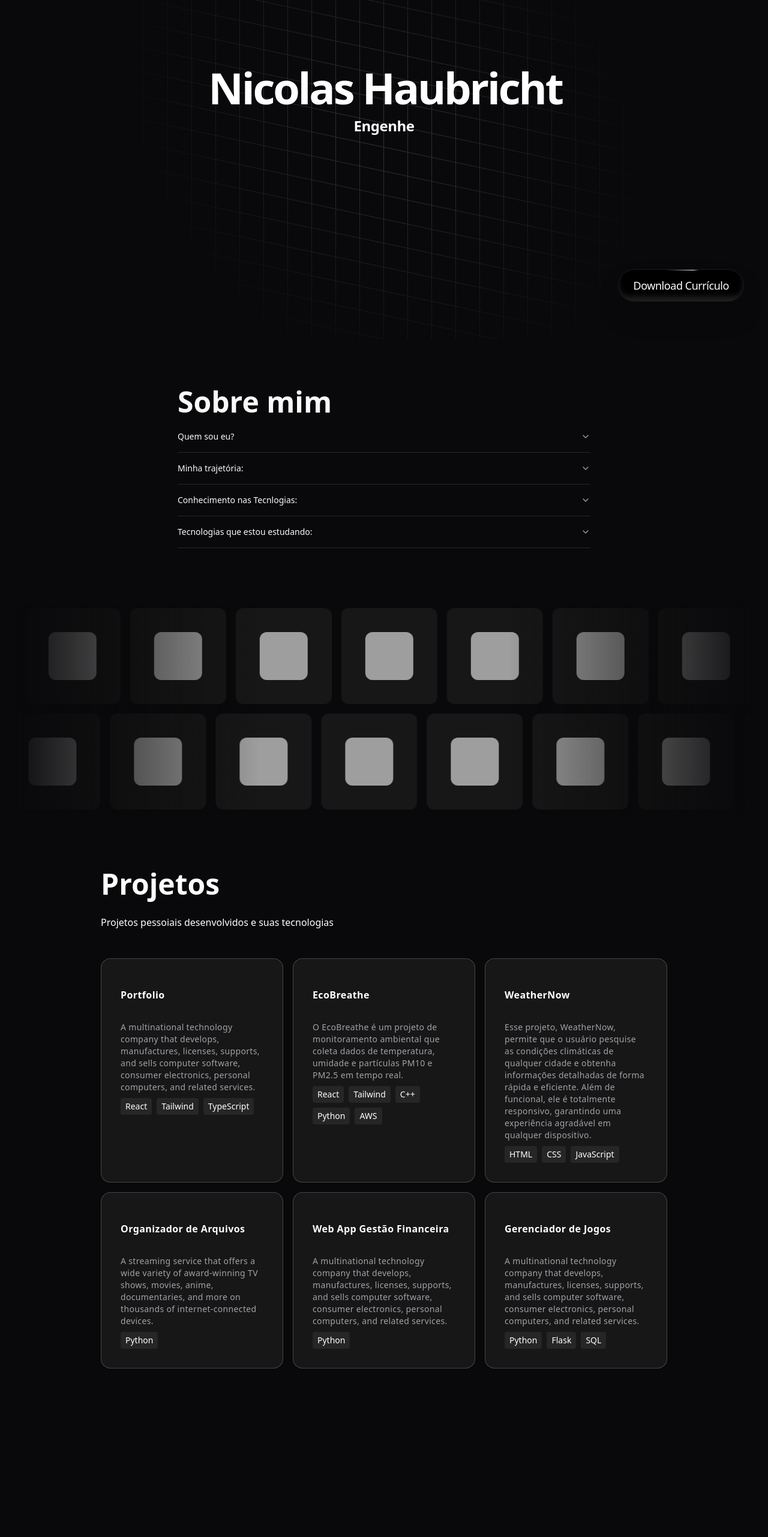
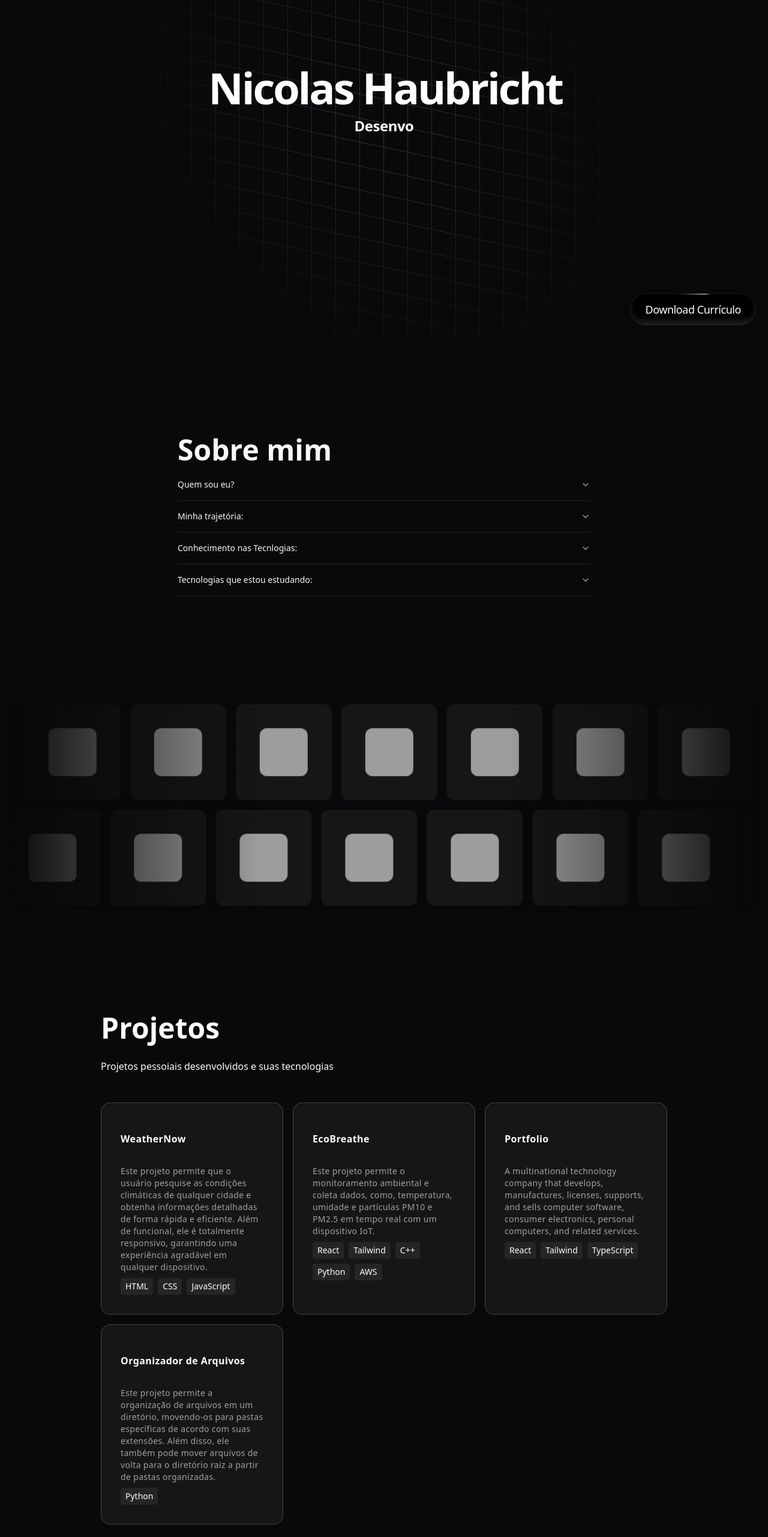
Before and after one commit to NicolasHaubricht/Portfolio, a React (Vite) app: page / in a window 1280 px wide. Shown: the part 234-2797 px from the top of the page at 60% size. Before the commit the page ends 2564 px from the top, so only its background shows below. Built offline with nearby package versions, Linux system fonts and the light colour scheme; grey boxes are pictures that could not be loaded.

Commit message:
Corrigindo e melhorando varias rotas

```diff
--- a/src/components/BemVindo/BemVindo.tsx
+++ b/src/components/BemVindo/BemVindo.tsx
@@ -17,7 +17,7 @@ const BemVindo = () => {
                 {/* Cargo */}
                 <TypingAnimation
                     className="text-2xl font-bold text-black dark:text-white"
-                    text="Engenheiro de Software"
+                    text="Desenvolvedor FullStack"
                 />
             </div>
             {/* Background */}
--- a/src/components/CardProjetos/CardProjetos.tsx
+++ b/src/components/CardProjetos/CardProjetos.tsx
@@ -11,6 +11,18 @@ export default function CardProjetos() {
 }
 export const projetos = [
     {
+        title: "WeatherNow",
+        description:"Este projeto permite que o usuário pesquise as condições climáticas de qualquer cidade e obtenha informações detalhadas de forma rápida e eficiente. Além de funcional, ele é totalmente responsivo, garantindo uma experiência agradável em qualquer dispositivo.",
+        link: "/projetos/weather-now",
+        tecnologias: ["HTML", "CSS", "JavaScript"],
+    },
+    {
+        title: "EcoBreathe",
+        description: "Este projeto permite o monitoramento ambiental e coleta dados, como, temperatura, umidade e partículas PM10 e PM2.5 em tempo real com um dispositivo IoT.",
+        link: "/projetos/ecobreathe",
+        tecnologias: ["React", "Tailwind", "C++", "Python", "AWS"],
+    },
+    {
         title: "Portfolio",
         description:
             "A multinational technology company that develops, manufactures, licenses, supports, and sells computer software, consumer electronics, personal computers, and related services.",
@@ -18,36 +30,9 @@ export const projetos = [
         tecnologias: ["React", "Tailwind", "TypeScript"],
     },
     {
-        title: "EcoBreathe",
-        description: "O EcoBreathe é um projeto de monitoramento ambiental que coleta dados de temperatura, umidade e partículas PM10 e PM2.5 em tempo real.",
-        link: "/projetos/ecobreathe",
-        tecnologias: ["React", "Tailwind", "C++", "Python", "AWS"],
-    },
-    {
-        title: "WeatherNow",
-        description:"Esse projeto, WeatherNow, permite que o usuário pesquise as condições climáticas de qualquer cidade e obtenha informações detalhadas de forma rápida e eficiente. Além de funcional, ele é totalmente responsivo, garantindo uma experiência agradável em qualquer dispositivo.",
-        link: "/projetos/weather-now",
-        tecnologias: ["HTML", "CSS", "JavaScript"],
-    },
-    {
         title: "Organizador de Arquivos",
-        description:"A streaming service that offers a wide variety of award-winning TV shows, movies, anime, documentaries, and more on thousands of internet-connected devices.",
+        description:"Este projeto permite a organização de arquivos em um diretório, movendo-os para pastas específicas de acordo com suas extensões. Além disso, ele também pode mover arquivos de volta para o diretório raiz a partir de pastas organizadas.",
         link: "/projetos/organizador-de-arquivos",
         tecnologias: ["Python"],
     },
-    {
-        title: "Web App Gestão Financeira",
-        description:
-            "A multinational technology company that develops, manufactures, licenses, supports, and sells computer software, consumer electronics, personal computers, and related services.",
-        link: "/projetos/web-app-gestão-financeira",
-        tecnologias: ["Python"],
-    },
-    {
-        title: "Gerenciador de Jogos",
-        description:
-            "A multinational technology company that develops, manufactures, licenses, supports, and sells computer software, consumer electronics, personal computers, and related services.",
-        link: "/projetos/gerenciador-de-jogos",
-        tecnologias: ["Python", "Flask", "SQL"],
-    },
-
 ];
--- a/src/components/SobreMim/SobreMim.tsx
+++ b/src/components/SobreMim/SobreMim.tsx
@@ -18,8 +18,7 @@ const SobreMim = () => {
                         <AccordionItem value="item-2">
                             <AccordionTrigger>Minha trajetória:</AccordionTrigger>
                             <AccordionContent>
-                                Yes. It comes with default styles that matches the other
-                                components&apos; aesthetic.
+                                Prazer, sou Nicolas! Atualmente, curso Engenharia de Software na FIAP, onde estou no terceiro semestre. Minha paixão por tecnologia começou em 2016, quando iniciei meus estudos individuais por Design Gráfico. Em 2024, decidi ampliar meu conhecimento e comecei minha graduação em Engenharia de Software, com o objetivo de me aprofundar em áreas mais técnicas e complexas do desenvolvimento de software. Estou sempre em busca de oportunidades que me desafiem e me permitam crescer tanto pessoal quanto profissionalmente.
                             </AccordionContent>
                         </AccordionItem>
                         <AccordionItem value="item-3">
@@ -30,8 +29,6 @@ const SobreMim = () => {
                                     <ul>CSS</ul>
                                     <ul>JavaScript</ul>
                                     <ul>React Vite</ul>
-                                    <ul>Styled Components</ul>
-                                    <ul>Tailwind</ul>
                                 </div>
                                 <div>
                                     <ul>Git</ul>
@@ -43,13 +40,17 @@ const SobreMim = () => {
                         </AccordionItem>
                         <AccordionItem value="item-4">
                             <AccordionTrigger>Tecnologias que estou estudando:</AccordionTrigger>
-                            <AccordionContent>
+                            <AccordionContent className="flex gap-10">
+                                <div>
                                     <ul>Next</ul>
                                     <ul>Flask</ul>
                                     <ul>Node</ul>
+                                </div>
+                                <div>
                                     <ul>SQL</ul>
                                     <ul>TypeScript</ul>
                                     <ul>AWS</ul>
+                                </div>
                             </AccordionContent>
                         </AccordionItem>
                     </Accordion>
--- a/src/components/Tecnologias/Tecnologias.tsx
+++ b/src/components/Tecnologias/Tecnologias.tsx
@@ -23,7 +23,7 @@ const secondRow = imageUrls.slice(imageUrls.length / 2);
 
 const ImageCard = ({ src }: { src: string }) => {
     return (
-        <div className={cn("relative w-20 h-20 lg:w-40 lg:h-40 cursor-pointer overflow-hidden rounded-xl p-2 lg:p-10 bg-neutral-100 dark:bg-neutral-900")}>
+        <div className={cn("relative w-32 h-32 lg:w-40 lg:h-40 cursor-pointer overflow-hidden rounded-xl p-5 lg:p-10 bg-neutral-100 dark:bg-neutral-900")}>
             <img
                 src={src}
                 alt="Tecnologia"
--- a/src/components/ui/card-hover-effect.tsx
+++ b/src/components/ui/card-hover-effect.tsx
@@ -36,7 +36,7 @@ export const ComponentCard = ({
                     <AnimatePresence>
                         {hoveredIndex === idx && (
                             <motion.span
-                                className="absolute inset-0 h-full w-full bg-neutral-950 dark:bg-neutral-50 block rounded-3xl"
+                                className="absolute inset-0 h-full w-full bg-neutral-700 dark:bg-neutral-50 block rounded-3xl"
                                 layoutId="hoverBackground"
                                 initial={{ opacity: 0 }}
                                 animate={{
@@ -71,7 +71,7 @@ export const Card = ({
     return (
         <div
             className={cn(
-                "rounded-2xl h-full w-full p-4 overflow-hidden bg-neutral-900 border border-black dark:border-white/[0.2] group-hover:border-slate-100/[0.6] relative z-20 transition-all duration-300 ease-in-out",
+                "rounded-2xl h-full w-full p-4 overflow-hidden bg-neutral-200 dark:bg-neutral-900 border border-black dark:border-white/[0.2] group-hover:border-slate-100/[0.6] relative z-20 transition-all duration-300 ease-in-out",
                 className
             )}
         >
@@ -89,7 +89,7 @@ export const CardTitle = ({
     children: React.ReactNode;
 }) => {
     return (
-        <h4 className={cn("text-white font-bold tracking-wide mt-4", className)}>
+        <h4 className={cn("text-black dark:text-white font-bold tracking-wide mt-4", className)}>
             {children}
         </h4>
     );
@@ -104,7 +104,7 @@ export const CardDescription = ({
     return (
         <p
             className={cn(
-                "mt-8 text-zinc-400 tracking-wide leading-relaxed text-sm",
+                "mt-8 text-zinc-700 dark:text-zinc-400 tracking-wide leading-relaxed text-sm",
                 className
             )}
         >
@@ -124,7 +124,7 @@ export const CardTecnologias = ({
             {tecnologias.map((tecnologia, index) => (
                 <li
                     key={index}
-                    className="text-sm text-white bg-neutral-700 dark:bg-neutral-800 rounded px-2 py-1"
+                    className="text-sm text-white dark:text-white bg-neutral-400 dark:bg-neutral-800 rounded px-2 py-1"
                 >
                     {tecnologia}
                 </li>
--- a/src/routes/Home/Home.tsx
+++ b/src/routes/Home/Home.tsx
@@ -1,23 +1,69 @@
+import { motion } from "framer-motion";
 import BemVindo from "@/components/BemVindo/BemVindo";
 import SobreMim from "@/components/SobreMim/SobreMim";
 import Tecnologias from "@/components/Tecnologias/Tecnologias";
-import CardProjetos from "../../components/CardProjetos/CardProjetos";
+import CardProjetos from "@/components/CardProjetos/CardProjetos";
 import Curriculo from "@/components/Buttons/Curriculo/Curriculo";
 
-const Home = () => {
+const Home: React.FC = () => {
+    const animationBemVindo = {
+        hidden: { opacity: 0, y: -250 },
+        visible: { opacity: 1, y: 0, transition: { duration: 1 } },
+    }
+
+    const animationVariants = {
+        hidden: { opacity: 0, y: 250 },
+        visible: { opacity: 1, y: 0, transition: { duration: 1.5 } },
+    };
+
     return (
-        <main className="flex flex-col gap-20">
-            <section className="fixed bottom-0 right-0 p-10 z-50"><Curriculo/></section>
+        <main className="flex flex-col gap-40">
+            {/* Botão fixo */}
+            <section className="fixed bottom-0 right-0 pr-5 z-50">
+                <Curriculo />
+            </section>
+
             {/* Bem Vindo */}
-            <section><BemVindo/></section>
+            <motion.section
+                initial="hidden"
+                whileInView="visible"
+                viewport={{ once: true, amount: 0.2 }}
+                variants={animationBemVindo}
+            >
+                <BemVindo />
+            </motion.section>
+
             {/* Sobre Mim */}
-            <section><SobreMim /></section>
-            {/* Linguagens de Programação */}
-            <section><Tecnologias/></section>
-            {/* Projeto Desktop */}
-            <section><CardProjetos/></section>
+            <motion.section
+                initial="hidden"
+                whileInView="visible"
+                viewport={{ once: true, amount: 0.2 }}
+                variants={animationVariants}
+            >
+                <SobreMim />
+            </motion.section>
+
+            {/* Linguagens */}
+            <motion.section
+                initial="hidden"
+                whileInView="visible"
+                viewport={{ once: true, amount: 0.2 }}
+                variants={animationVariants}
+            >
+                <Tecnologias />
+            </motion.section>
+
+            {/* Projetos */}
+            <motion.section
+                initial="hidden"
+                whileInView="visible"
+                viewport={{ once: true, amount: 0.2 }}
+                variants={animationVariants}
+            >
+                <CardProjetos />
+            </motion.section>
         </main>
-    )
-}
+    );
+};
 
-export default Home
+export default Home;
--- a/src/routes/Projeto/Projeto.tsx
+++ b/src/routes/Projeto/Projeto.tsx
@@ -1,23 +1,24 @@
+import { motion } from "framer-motion";
 import { useParams, Link } from 'react-router-dom';
 import Github from '@/components/Buttons/Github/Github';
 import Deploy from '@/components/Buttons/Deploy/Deploy';
 import Error from '../Error/Error';
-import BlurIn from '@/components/ui/blur-in';
+import ButtonType from "@/components/Buttons/ButtonType/ButtonType"
 
 const projetos = [
     {
         id: 'portfolio',
         titulo: 'Meu Portfólio',
-        sub_titulo: 'Portfólio pessoal',
-        descricao: 'Um portfólio pessoal criado com React, TypeScript e Tailwind CSS.',
+        sub_titulo: 'Portfólio Pessoal',
+        descricao: 'Um portfólio pessoal desenvolvido com as tecnologias React, TypeScript e Tailwind CSS. O principal objetivo é exibir para empresas e recrutadores meus projetos e habilidades.',
         imagem: 'https://images.pexels.com/photos/247791/pexels-photo-247791.png?auto=compress&cs=tinysrgb&w=1260&h=750&dpr=1',
         deploy: '',
         repositorio: 'https://github.com/NicolasHaubricht/Portfolio',
     },
     {
         id: 'organizador-de-arquivos',
-        titulo: 'Organizador de Arquivos',
-        descricao: 'Este projeto tem como objetivo organizar arquivos em um diretório, movendo-os para pastas específicas de acordo com suas extensões. Além disso, ele também pode mover arquivos de volta para o diretório raiz a partir de pastas organizadas.',
+        titulo: 'Organização Pessoal',
+        descricao: 'Este projeto permite a organização de arquivos em um diretório, movendo-os para pastas específicas de acordo com suas extensões. Além disso, ele também pode mover arquivos de volta para o diretório raiz a partir de pastas organizadas.',
         imagem: 'https://images.pexels.com/photos/247791/pexels-photo-247791.png?auto=compress&cs=tinysrgb&w=1260&h=750&dpr=1',
         deploy: 'https://organizador-de-arquivos.com',
         repositorio: 'https://github.com/NicolasHaubricht/Organizador-de-Arquivos',
@@ -25,36 +26,19 @@ const projetos = [
     {
         id: 'ecobreathe',
         titulo: 'EcoBreathe',
-        sub_titulo: 'Projeto de Monitoramento Ambiental',
-        descricao: 'O EcoBreathe é um projeto de monitoramento ambiental que coleta dados de temperatura, umidade e partículas PM10 e PM2.5 em tempo real, utilizando um ESP32 integrado a sensores. Os dados são transmitidos via Wi-Fi para uma máquina virtual e processados para análises detalhadas em formato de dashboards. Com foco em grandes centros urbanos, o sistema fornece dados sobre a qualidade do ar, auxiliando na conscientização, no planejamento de ações ambientais e na promoção de saúde pública. Neste projeto foi utilizada uma Máquina Virtual da AWS Linux Ubuntu 22.04.',
+        sub_titulo: 'Monitoramento Ambiental',
+        descricao: 'Este projeto permite o monitoramento ambiental e coleta dados, como, temperatura, umidade e partículas PM10 e PM2.5 em tempo real com um dispositivo IoT, utilizando um ESP32 integrado a sensores. Os dados são transmitidos via Wi-Fi para uma máquina virtual e processados para análises detalhadas em formato de dashboards. Com foco em grandes centros urbanos, o sistema fornece dados sobre a qualidade do ar, auxiliando na conscientização, no planejamento de ações ambientais e na promoção de saúde pública. Neste projeto foi utilizada uma Máquina Virtual da AWS Linux Ubuntu 22.04.',
         imagem: 'https://images.pexels.com/photos/807598/pexels-photo-807598.jpeg?auto=compress&cs=tinysrgb&w=1260&h=750&dpr=1',
         deploy: 'https://eco-breathe-web-site.vercel.app/',
         repositorio: 'https://github.com/NicolasHaubricht/EcoBreathe-Web-Site',
     },
-    {
-        id: 'web-app-gestão-financeira',
-        titulo: 'Web App Gestão Financeira',
-        sub_titulo: 'Este projeto é sobre um Web App de gestão financeira feito em Python.',
-        descricao: 'Este projeto é sobre um Web App de gestão financeira feito em Python.',
-        imagem: 'https://images.pexels.com/photos/159888/pexels-photo-159888.jpeg?auto=compress&cs=tinysrgb&w=1260&h=750&dpr=1',
-        deploy: '',
-        repositorio: 'https://github.com/NicolasHaubricht/Gestao-Financeira-Web-App',
-    },
-    {
-        id: 'gerenciador-de-jogos',
-        titulo: 'Gerenciador de Jogos',
-        sub_titulo: 'Este projeto tem como objetivo criar um gerenciador de jogos online, sendo possivel adicioanr, remover jogos.',
-        descricao: 'Este projeto tem como objetivo criar um gerenciador de jogos online, sendo possivel adicioanr, remover jogos. Alem disso cada usuário tem sua propria lista.',
-        imagem: 'https://images.pexels.com/photos/1346154/pexels-photo-1346154.jpeg?auto=compress&cs=tinysrgb&w=1260&h=750&dpr=1',
-        deploy: '',
-        repositorio: '',
-    },
+
     {
         id: 'weather-now',
         titulo: 'WeatherNow',
-        sub_titulo: 'Esse projeto, WeatherNow, permite que o usuário pesquise as condições climáticas de qualquer cidade.',
-        descricao: 'Esse projeto, WeatherNow, permite que o usuário pesquise as condições climáticas de qualquer cidade e obtenha informações detalhadas de forma rápida e eficiente. Além de funcional, ele é totalmente responsivo, garantindo uma experiência agradável em qualquer dispositivo.',
-        imagem: 'https://images.pexels.com/photos/5366526/pexels-photo-5366526.jpeg?auto=compress&cs=tinysrgb&w=1260&h=750&dpr=1',
+        sub_titulo: 'Condições Climáticas',
+        descricao: 'Este projeto permite que o usuário pesquise as condições climáticas de qualquer cidade e obtenha informações detalhadas de forma rápida e eficiente. Além de funcional, ele é totalmente responsivo, garantindo uma experiência agradável em qualquer dispositivo. Além de funcional, ele é totalmente responsivo, garantindo uma experiência agradável em qualquer dispositivo.',
+        imagem: 'https://images.pexels.com/photos/1446076/pexels-photo-1446076.jpeg?auto=compress&cs=tinysrgb&w=1260&h=750&dpr=1',
         deploy: 'https://weather-now-drab-eight.vercel.app/',
         repositorio: 'https://github.com/NicolasHaubricht/WeatherNow',
     },
@@ -69,33 +53,47 @@ const Projeto = () => {
         return (<Error />)
     }
 
+    const animationVariants = {
+        hidden: { opacity: 0, y: 50 },
+        visible: { opacity: 1, y: 0, transition: { duration: 1 } },
+    };
+
     return (
-        <section className='flex flex-col items-center'>
-            <div className="relative w-full h-[250px]">
-                <img
-                    src={projeto.imagem}
-                    alt={`Imagem do projeto ${projeto.titulo}`}
-                    className="w-full object-cover bg-no-repeat h-full filter grayscale"
-                />
-                <div className="absolute inset-0 bg-gradient-to-t from-background to-transparent"></div>
+        <section
+            className={`min-h-screen w-full bg-cover bg-center bg-no-repeat filter grayscale`}
+            style={{ backgroundImage: `url(${projeto.imagem})` }}
+        >
+            <div className='flex flex-col items-center justify-center w-full min-h-dvh bg-background/75'>
+                <motion.section
+                    initial="hidden"
+                    whileInView="visible"
+                    viewport={{ once: true, amount: 0.2 }}
+                    variants={animationVariants}
+                    className="mt-28 lg:mt-20 w-[90%] md:w-[70%] lg:w-[50%]"
+                >
+                    <div className='flex flex-col items-center'>
+                        <h1 className="text-4xl md:text-6xl lg:text-7xl font-bold uppercase text-black dark:text-white">{projeto.titulo}</h1>
                     </div>
-            <div className='p-4 w-full md:w-2/3 lg:w-1/2'>
-                <div className='flex flex-col items-center'>
-                    <BlurIn
-                        word={projeto.titulo}
-                        className="text-4xl font-bold uppercase text-black dark:text-white"
-                    />
+                    <div>
+                        <h2 className="text-xl mb-2 font-semibold uppercase mt-5 text-center">{projeto.sub_titulo}</h2>
+                        <p className="text-black dark:text-white mb-4 font-normal text-justify">{projeto.descricao}</p>
                     </div>
-                <h2 className="text-xl mb-2 font-normal uppercase mt-5 text-center">{projeto.sub_titulo}</h2>
-                <p className="text-black dark:text-white mb-4 font-thin text-justify">{projeto.descricao}</p>
                     <div className="flex gap-3 mt-8 justify-center flex-wrap">
+                        <div>
                             <Link to={projeto.deploy} target='_blank'>
                                 <Deploy text='Deploy' />
                             </Link>
+                        </div>
+                        <div>
                             <Link to={projeto.repositorio} target='_blank'>
                                 <Github text='Repositório' />
                             </Link>
                         </div>
+                    </div>
+                    <div>
+                        <ButtonType text="Voltar para a página inicial" />
+                    </div>
+                </motion.section>
             </div>
         </section>
     );
```
Also changed, not shown: src/routes/Projetos/Projetos.tsx (+2 -9 lines). Lines whose indentation alone changed are shown as unchanged.
